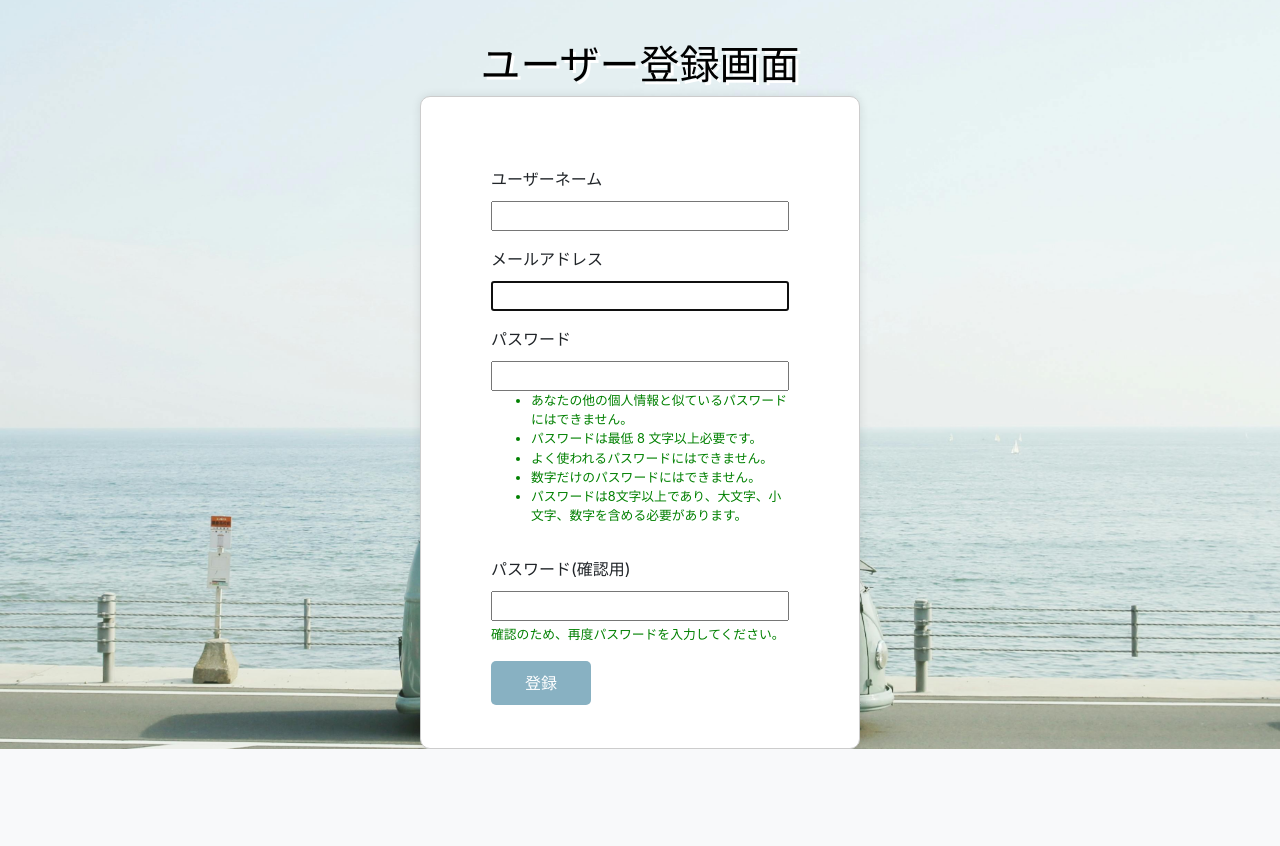
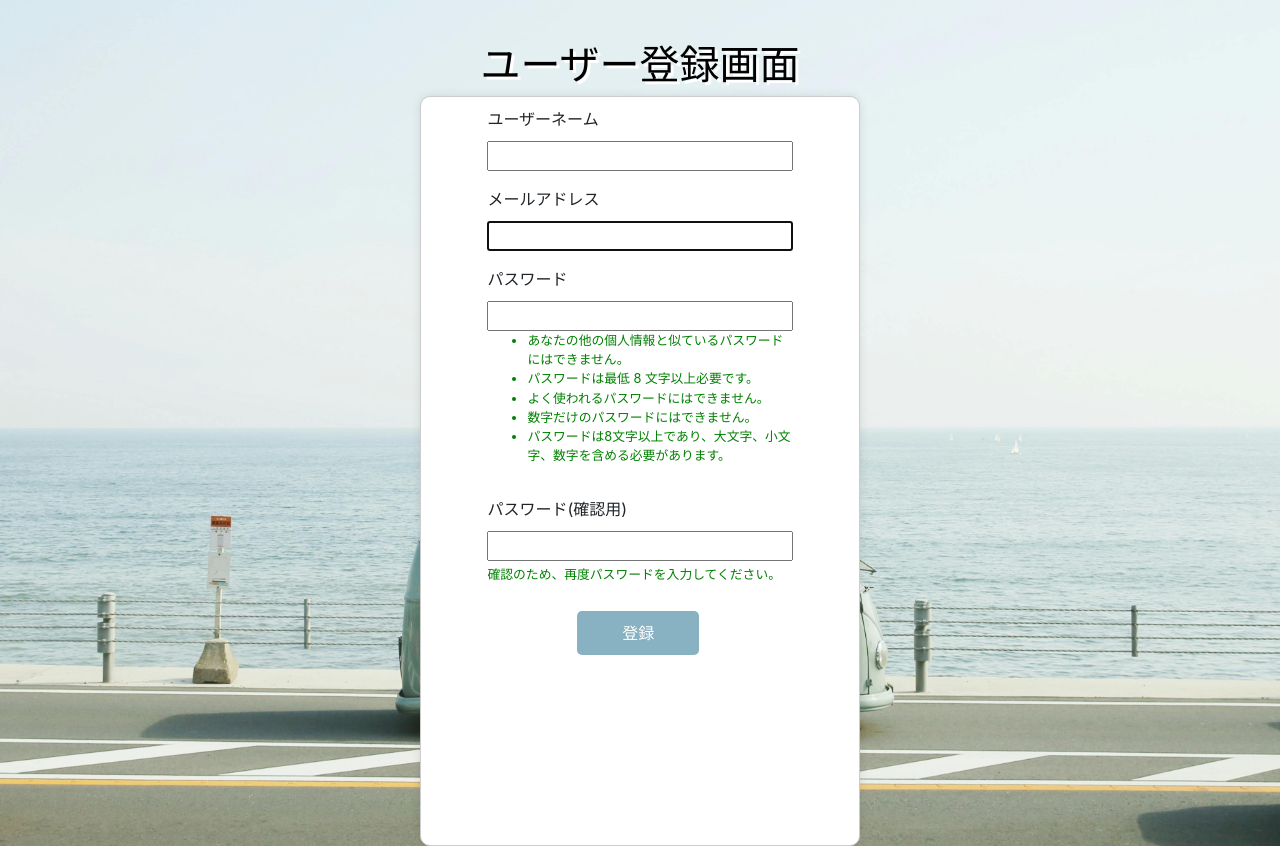
Before and after one commit to GitHub-mai/TravelProject, a Django app: page /TravelApp/regist/ in a window 1280 px wide. Shown: the part 56-902 px from the top of the page. Before the commit the page ends 805 px from the top, so only its background shows below. Run offline with Django 4.2, Linux system fonts and the light colour scheme; parts of the project's set-up code (start-up, migrations or seed data) failed here and were passed over; some libraries are stand-ins or nearby versions; some web fonts are replaced.

Commit message:
20240606変更分

```diff
--- a/static/css/form_style.css
+++ b/static/css/form_style.css
@@ -120,6 +120,7 @@ main {
     color: rgb(146, 182, 245); /* テキストの色を青に設定 */
     text-decoration: none; /* 下線を削除 */
     font-weight: bold; /* 太字に設定 */
+    margin-right: 50px
 }
 
 .next-page-link:hover {
--- a/static/css/regist.css
+++ b/static/css/regist.css
@@ -34,10 +34,10 @@ body {
 }
 
 .regist-container {
-    width: 150%;
+    width: 100%;
     max-width: 440px;
-    height: 653px; /* 高さを指定 */
-    padding: 70px;
+    height: 750px; /* 高さを指定 */
+    padding: 10px;
     border: 1px solid #ccc;
     border-radius: 10px;
     background-color: #fff;
@@ -50,7 +50,7 @@ body {
 
 /* フォームグループ */
 .regist-group {
-    width: 100%;
+    width: 73%;
     display: flex;
     flex-direction: column; /* 項目を縦に並べる */
     align-items: flex-start; /* 各入力フィールドを左揃え */
@@ -65,15 +65,26 @@ body {
 .regist-group label {
     margin-bottom: 10px; /* ラベルと入力欄の間のスペース*/
 }
+.button-container {
+    display: flex;
+    justify-content: center;
+    align-items: center;
+    padding: 10px;
+}
 
-/* ログインボタン */
-.form-button {
-    width: 100%; /* ボタンの幅を100%に設定 */
-    max-width: 100px; /* ボタンの最大幅を設定 */
-    padding: 10px; /* ボタンの内側のスペースを設定 */
-    background-color: #88b1c2; /* ボタンの背景色を設定 */
-    color: white; /* ボタンの文字色を設定 */
-    border: none; /* ボタンの枠線を削除 */
-    border-radius: 5px; /* ボタンの角を丸くする */
-    cursor: pointer; /* ホバー時にカーソルをポインターに変更 */
+.button-group button{
+    display: flex;
+    justify-content: center;
+    align-items: center;
+    display: block;
+    width: 80%;
+    padding: 10px 20px;
+    border: none;
+    border-radius: 5px;
+    background-color: #88b1c2;;
+    color: white;
+    font-size: 16px;
+    cursor: pointer;
+    box-sizing: border-box; /* パディングを含めたサイズ計算 */
+    margin-left: 80px;
 }
--- a/templates/change_password.html
+++ b/templates/change_password.html
@@ -44,6 +44,7 @@
                 {% endfor %}
             </div>
 
-    <button class="form-button" type="submit">更新</button>
+    <div class="button-group">
+        <button type="submit">更新</button>
 </form>
 {% endblock %}
--- a/templates/insert_TodoList_completion.html
+++ b/templates/insert_TodoList_completion.html
@@ -15,5 +15,6 @@
 
 <div class="center-text">
     <a href="{% url 'TravelApp:insert_TodoList' %}" class="next-page-link">Todoリスト登録画面へ</a>
+    <a href="{% url 'TravelApp:Todo' %}" class="next-page-link">Todoリスト画面へ</a>
 </div>
 {% endblock %}
--- a/templates/regist.html
+++ b/templates/regist.html
@@ -40,8 +40,10 @@
                 {% endfor %}
             </div>
         {% endfor %}
-        <button class="form-button" type="submit">登録</button>
-    </form>
+<div class="button-container">
+<div class="button-group">
+            <button type="submit" >登録</button>
+        </form>
+    </body>
 </body>
-
 {% endblock %}
--- a/templates/user_login.html
+++ b/templates/user_login.html
@@ -40,7 +40,8 @@
             </div>
             <input type="hidden" name="next" value="{{ request.GET.next }}">
 
-            <button class="login-button" type="submit">ログイン</button>
+            <div class="button-group">
+            <button type="submit">ログイン</button>
         </form>
     </div>
 </body>
```
Also changed, not shown: static/css/insert_TodoList.css (+14 -2 lines), static/css/insert_TravelRecord.css (+10 -12 lines), static/css/update_TodoList.css (+20 -1 lines), static/css/update_destination.css (+14 -1 lines), static/css/user_edit.css (+28 -24 lines), static/css/user_login.css (+13 -8 lines), templates/insert_TodoList.html (+15 -1 lines), templates/insert_TravelRecord.html (+6 -5 lines), templates/update_TodoList.html (+13 -1 lines), templates/update_destination.html (+11 -4 lines), templates/user_edit.html (+9 -8 lines).
